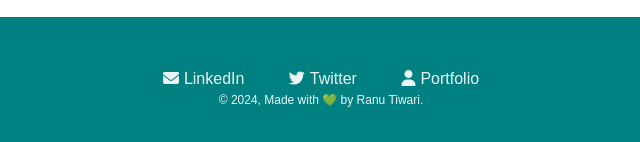
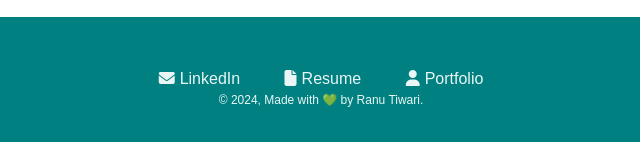
Before and after one commit to RanuTiwari/LoadingIndicator, a plain HTML site: page index.html in a window 1280 px wide. Shown: the part 5855-5997 px from the top of the page, 319-959 px from the left. Drawn offline with nearby package versions, Linux system fonts and the light colour scheme.

Commit message:
Update index.html

```diff
--- a/index.html
+++ b/index.html
@@ -138,8 +138,8 @@
 
 <div class="bottom-container">
     <a class="footer-link" href="mailto:ranutiwari5757@gmail.com"><i class="fas fa-envelope"></i>LinkedIn</a>
-    <a class="footer-link" href="https://twitter.com/Ranu Tiwari"><i class="fa-brands fa-twitter"></i>Twitter</a>
-    <a class="footer-link" href="https://ranutiwarigithub.io/My-UX-Portfolio"><i class="fa-solid fa-user"></i>Portfolio</a>
+    <a class="footer-link" href="https://drive.google.com/file/d/1OhQeRnoe0gEl4GChYRn5cRDsUj7fPdXd/view?usp=drivesdk"><i class="fa-solid fa-file"></i>Resume</a>
+    <a class="footer-link" href="https://ranutiwari.github.io/My-UX-Portfolio"><i class="fa-solid fa-user"></i>Portfolio</a>
     <br>
     <p class="copyright">© 2024, Made with 💚 by Ranu Tiwari.</p>
 </div>
```
